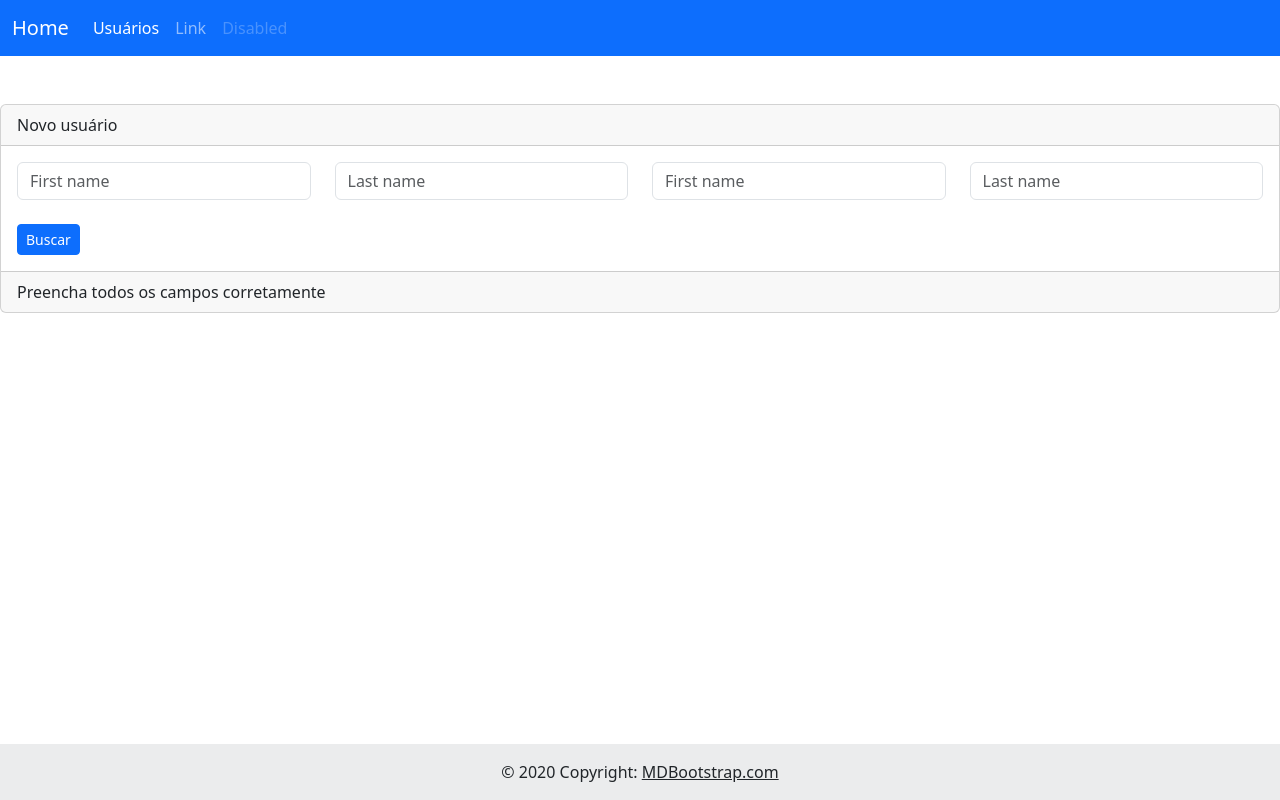
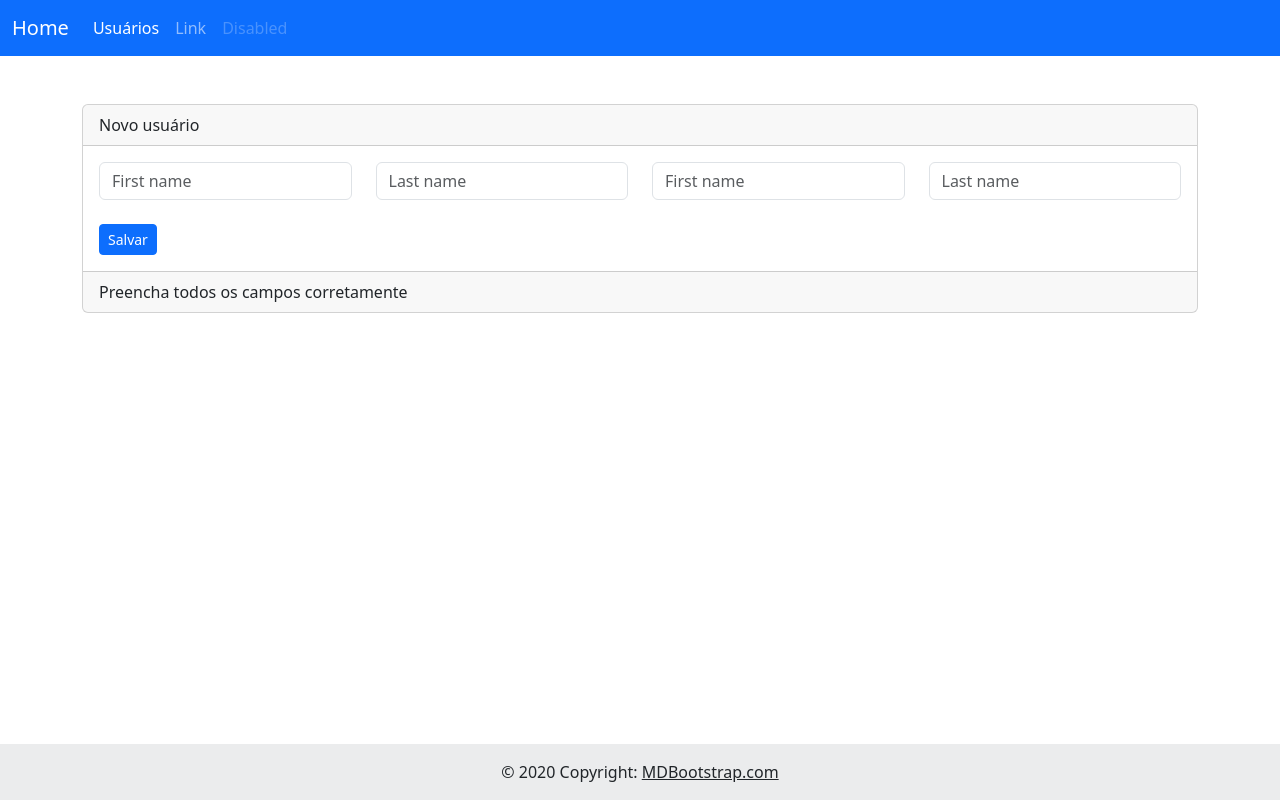
Before and after one commit to JotaPrimo/crud-bootstrap, an Angular app: page /user/create in a window 1280 px wide. Built offline with nearby package versions, Linux system fonts and the light colour scheme.

Commit message:
routing ok

```diff
--- a/src/app/app.routes.ts
+++ b/src/app/app.routes.ts
@@ -1,11 +1,9 @@
 import { Routes } from '@angular/router';
-import { EditComponent } from './components/user/edit/edit.component';
-import { CreateComponent } from './components/user/create/create.component';
-import { IndexComponent } from './components/user/index/index.component';
 
 export const routes: Routes = [
-    { path: 'user', redirectTo: 'user/index' },
-    { path: 'user/index', component: IndexComponent },
-    { path: 'user/create', component: CreateComponent },
-    { path: 'user/edit/:idUser', component: EditComponent },
+    {
+        path: 'user',
+        loadChildren: () => import('./modules/user/user-routing.module').then(m => m.UserRoutingModule)
+    },
+
 ];
--- a/src/app/components/user/create/create.component.html
+++ b/src/app/components/user/create/create.component.html
@@ -1,3 +1,4 @@
+<div class="container">
     <div class="card">
         <card-header>
             Novo usuário
@@ -19,7 +20,7 @@
                     </div>
                 </div>
                 <div class="mt">
-                <button class="btn btn-sm btn-primary">Buscar</button>
+                    <button class="btn btn-sm btn-primary">Salvar</button>
                 </div>
             </form>
         </card-body>
@@ -27,3 +28,4 @@
             Preencha todos os campos corretamente
         </card-footer>
     </div>
+</div>
--- a/src/app/modules/user/user-routing.module.ts
+++ b/src/app/modules/user/user-routing.module.ts
@@ -7,7 +7,10 @@ import { CreateComponent } from '../../components/user/create/create.component';
 import { EditComponent } from '../../components/user/edit/edit.component';
 
 const routes: Routes = [
-
+  { path: '', redirectTo: 'user/index', pathMatch: 'full' },
+  { path: 'index', component: IndexComponent },
+  { path: 'create', component: CreateComponent },
+  { path: 'edit/:idUser', component: EditComponent },
 ];
 
 @NgModule({
--- a/src/app/modules/user/user.module.ts
+++ b/src/app/modules/user/user.module.ts
@@ -2,10 +2,13 @@ import { NgModule } from '@angular/core';
 import { CommonModule } from '@angular/common';
 
 import { UserRoutingModule } from './user-routing.module';
+import { IndexComponent } from '../../components/user/index/index.component';
+import { CreateComponent } from '../../components/user/create/create.component';
+import { EditComponent } from '../../components/user/edit/edit.component';
 
 
 @NgModule({
-  declarations: [],
+  declarations: [IndexComponent, CreateComponent, EditComponent],
   imports: [
     CommonModule,
     UserRoutingModule
```
Lines whose indentation alone changed are shown as unchanged.
